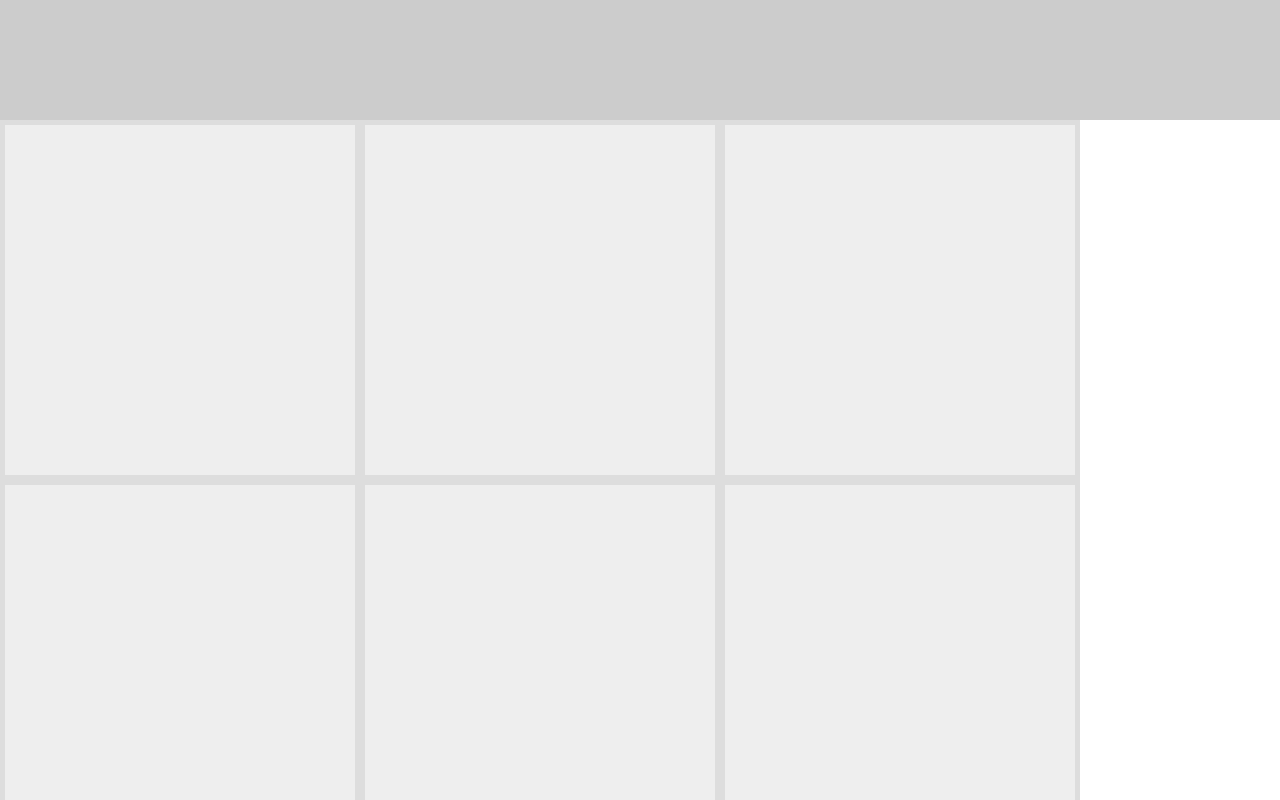
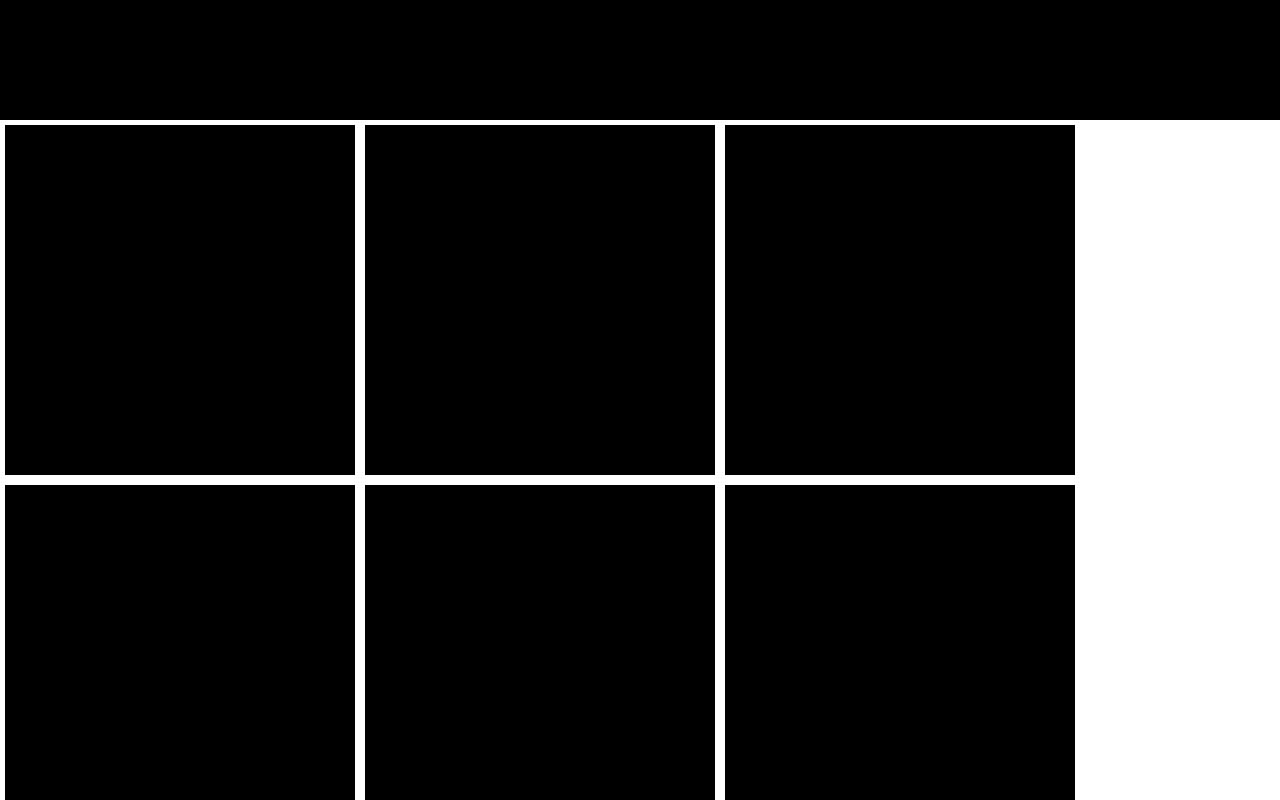
Before and after one commit to mattmolo/MHacksV, a plain HTML site: page index.html in a window 1280 px wide. Drawn offline with nearby package versions, Linux system fonts and the light colour scheme.

Commit message:
Grid CSS

```diff
--- a/css/custom.css
+++ b/css/custom.css
@@ -1,5 +1,6 @@
 @import url(http://fonts.googleapis.com/css?family=Raleway:400,300);
 html, body {
+	color: white;
 	margin: 0;
 	padding: 0;
 	height: 100%;
@@ -7,21 +8,23 @@ html, body {
 	overflow: hidden;
 }
 .topHeader {
+	text-align: center;
+	font-size: 5em;
 	height: 120px;
 	width: 100%;
-	background: #ccc;
+	background: #000;
 }
 
 .main-grid {
-	background: #ddd;
+	background: #000;
 	width: 1080px;
 	height: 1920px;
 }
 
 .tile {
-	background: #eee;
+	border: 5px solid #fff;
 	float: left;
-	margin: 5px;
+
 }
 
 .w-one-third {
```
